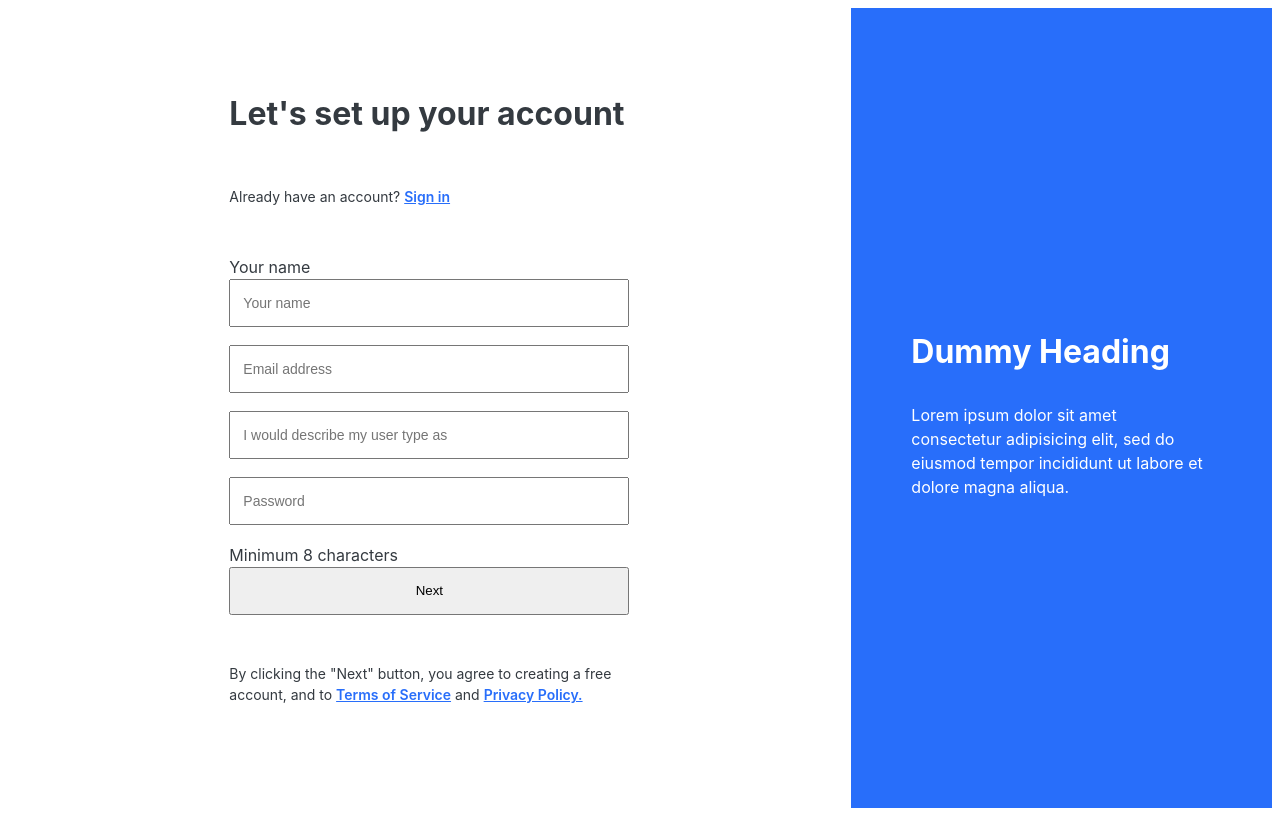
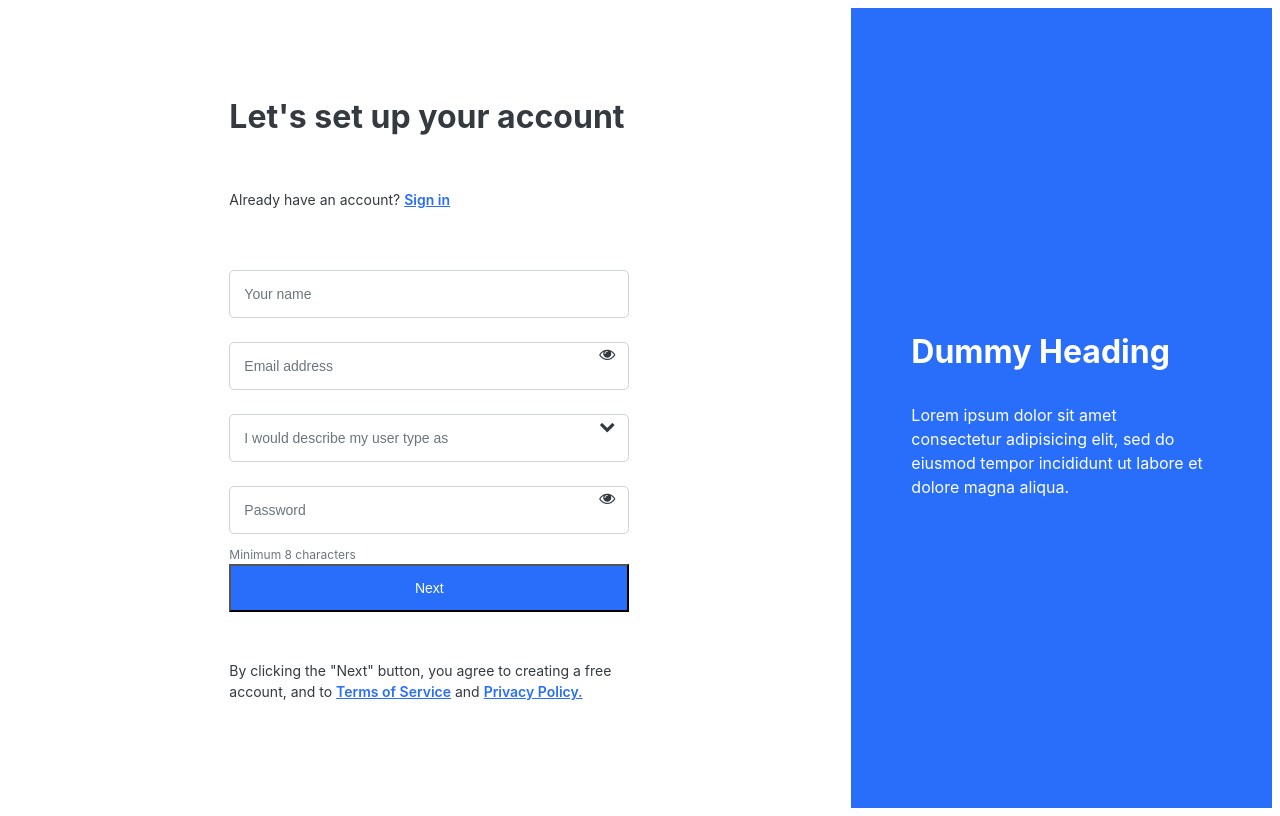
Before and after one commit to cmxgloria/signup-page, a website: page index.html in a window 1280 px wide. Drawn offline with Linux system fonts and the light colour scheme.

Commit message:
Style form

```diff
--- a/index.html
+++ b/index.html
@@ -4,6 +4,10 @@
     <meta charset="UTF-8" />
     <meta name="viewport" content="width=device-width, initial-scale=1.0" />
     <title>Sign up</title>
+    <link
+      rel="stylesheet"
+      href="https://cdnjs.cloudflare.com/ajax/libs/font-awesome/4.7.0/css/font-awesome.min.css"
+    />
     <link rel="stylesheet" href="./css/style.css" />
   </head>
   <body>
@@ -16,40 +20,64 @@
             <a href="#">Sign in</a>
           </div>
           <form action="" method="get">
-            <div>
-              <label for="name" class="floating-label">Your name</label>
+            <div class="input-field-wrapper">
               <input
+                class="input-field"
                 type="text"
                 id="name"
                 name="name"
                 placeholder="Your name"
               />
+              <label for="name" class="floating-label">Your name</label>
             </div>
-            <div>
+            <div class="input-field-wrapper">
               <input
-                type="text"
+                class="input-field"
+                type="email"
                 id="email"
                 name="email"
                 placeholder="Email address"
               />
+              <label for="email" class="floating-label">Email address</label>
+              <span
+                toggle="#password-field"
+                class="fa fa-eye field-icon"
+              ></span>
             </div>
-            <div>
+            <div class="input-field-wrapper">
+              <select
+                class="input-field"
+                id="userType"
+                name="userType"
+                placeholder="I would describe my user type as"
+              >
+                <option value="" selected disabled hidden
+                  >I would describe my user type as</option
+                >
+                <option value="developer">developer</option>
+                <option value="designer">designer</option>
+                <option value="employer">employer</option>
+              </select>
+              <span
+                toggle="#password-field"
+                class="fa fa-chevron-down field-icon"
+              ></span>
+            </div>
+            <div class="input-field-wrapper">
               <input
-                type="text"
-                id="userType"
-                placeholder="I would describe my user type as"
-              />
-            </div>
-            <div>
-              <input
+                class="input-field"
                 type="password"
                 id="password"
                 name="password"
                 placeholder="Password"
                 minlength="8"
-                required
               />
-              <div>Minimum 8 characters</div>
+              <label for="password" class="floating-label">Password</label>
+              <span
+                toggle="#password-field"
+                class="fa fa-eye field-icon"
+              ></span>
+              <div class="msg">Minimum 8 characters</div>
             </div>
             <button class="button" type="submit">Next</button>
             <div class="info">
--- a/scss/_variables.scss
+++ b/scss/_variables.scss
@@ -1,6 +1,7 @@
 // color
 $white: #fff !default;
 $blue: #286efa !default;
+$red: #dc3545 !default;
 
 $white: #fff !default;
 $gray-400: #ced4da !default;
@@ -23,7 +24,7 @@ $font-family-base: $font-family-sans-serif !default;
 $font-size-base: 1rem !default; // Assumes the browser default, typically `16px`
 $font-size-lg: $font-size-base * 1.25 !default;
 $font-size-sm: $font-size-base * 0.875 !default;
-$font-size-xm: $font-size-base * 0.5 !default;
+$font-size-xm: $font-size-base * 0.75 !default;
 $h1-font-size: $font-size-base * 2.5 !default;
 $h2-font-size: $font-size-base * 2 !default;
 $h3-font-size: $font-size-base * 1.75 !default;
--- a/scss/style.scss
+++ b/scss/style.scss
@@ -29,14 +29,13 @@ body {
   white-space: normal;
   line-break: auto;
   color: $gray-800;
+  background-color: $white;
 }
 
 h2 {
   font-size: $h2-font-size;
 }
 
-// @media (min-width: $tablet) {
-// }
 a {
   color: $blue;
   font-weight: 600;
@@ -58,24 +57,91 @@ section {
 .left-wrapper {
   max-width: 400px;
   form {
-    input {
+    .input-field-wrapper,
+    .input-field {
+      position: relative;
+    }
+    select {
+      -moz-appearance: none; /* Firefox */
+      -webkit-appearance: none; /* Safari and Chrome */
+      appearance: none;
+      background: $white;
+      color: $gray-600;
+    }
+    .floating-label {
+      font-size: $font-size-sm;
+      position: absolute;
+      top: 0;
+      left: 0;
+      user-select: none;
+      z-index: 1500;
+    }
+    .input-field {
       width: 100%;
       height: $base-height;
       font-size: $font-size-sm;
-      margin-bottom: 18px;
-      padding: 4px 12px;
+      margin: 12px 0;
+      padding: 4px 14px;
+      transition: border-color 0.25s ease-in-out;
+      border: 1px solid $gray-400;
+      border-radius: 5px;
+
+      &::placeholder {
+        color: $gray-600;
+      }
 
       &:focus {
-        outline: 1;
-        box-shadow: 1;
+        outline: 0;
+        box-shadow: 0;
       }
-      // &::placeholder {
-      //   padding: 6px;
-      // }
+
+      & + .floating-label {
+        position: absolute;
+        top: 0.75em;
+        left: 0.75em;
+        display: inline-block;
+        width: auto;
+        margin: 0;
+        padding: 4px 12px;
+        transition: transform 0.25s, opacity 0.25s, padding 0.25s ease-in-out;
+        transform-origin: 0 0;
+        color: transparent;
+      }
+      &:focus + .floating-label,
+      &:not(:placeholder-shown) + .floating-label {
+        z-index: 999;
+        padding: 0.75em;
+        transform: translate(0, -2.2em) scale(0.9);
+        color: $gray-600;
+        background-color: $white;
+      }
+
+      &:focus::placeholder {
+        color: transparent;
+      }
+
+      &:invalid {
+        border-color: $red;
+      }
     }
     .button {
       width: 100%;
       height: $base-height;
+      font-size: $font-size-sm;
+      background-color: $blue;
+      color: $white;
+    }
+    .field-icon {
+      float: right;
+      margin-right: 14px;
+      margin-top: -56px;
+      position: relative;
+      z-index: 2;
+    }
+
+    .msg {
+      color: $gray-600;
+      font-size: $font-size-xm;
     }
   }
 }
```
Also changed, not shown: css/style.css.
